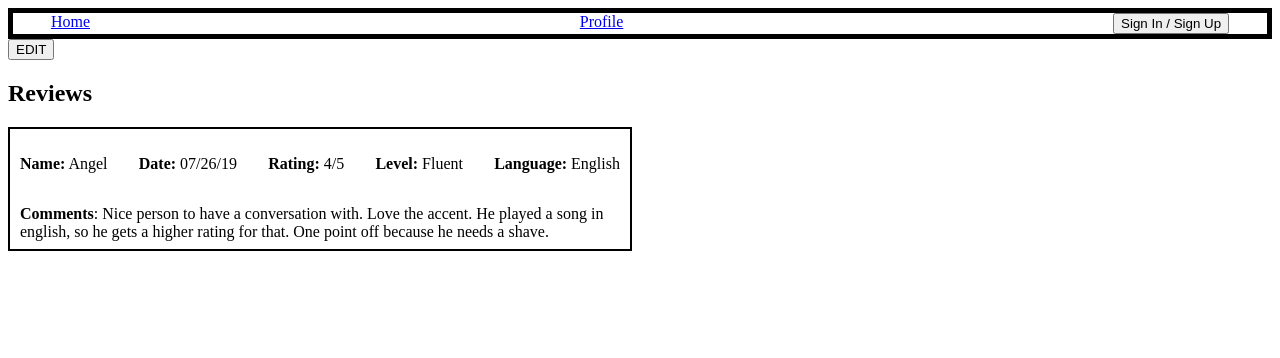
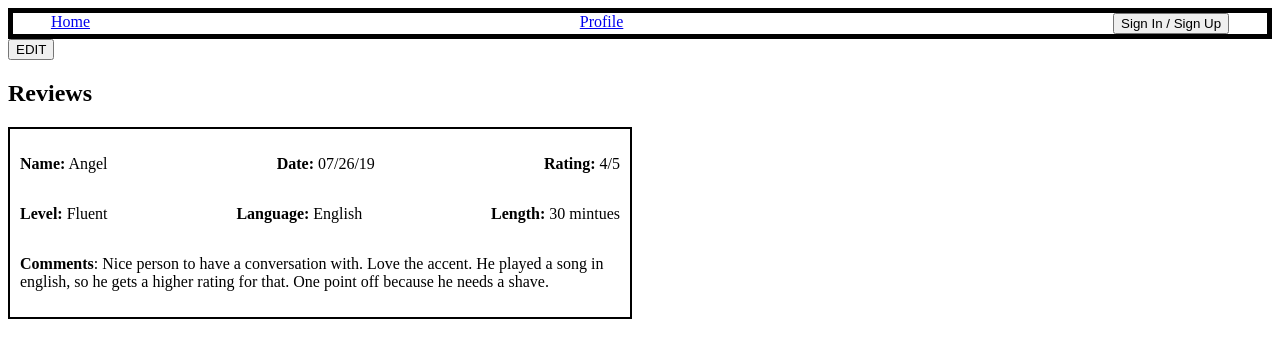
Before and after one commit to AngelEvelyn/Lang-Chat, a React app: page /profile in a window 1280 px wide. Shown: the top 358 px of the page. Built offline with nearby package versions, Linux system fonts and the light colour scheme; the HTML template or start-up script is replaced by a standard one.

Commit message:
Style change to Reviews

```diff
--- a/client/Components/ReviewCard.jsx
+++ b/client/Components/ReviewCard.jsx
@@ -3,28 +3,39 @@ import styled from 'styled-components';
 
 const ReviewCard = ({ reviewInfo }) => {
   return (
-
-        <div id={'conversation-' + reviewInfo.conversationId + '-div'}>
-          <ReviewCardStyled>
+    <ReviewCardStyled>
+      <div id={'conversation-' + reviewInfo.conversationId + '-div'}>
+        <span>
           <p><b>Name:</b> {' ' + reviewInfo.userId}</p>
           <p><b>Date:</b> {' ' + reviewInfo.date}</p>
           <p><b>Rating:</b> {' ' + reviewInfo.rating}</p>
+        </span>
+        <span>
           <p><b>Level:</b> {' ' + reviewInfo.level}</p>
           <p><b>Language:</b> {' ' + reviewInfo.language}</p>
-          <p><b>Comments</b>: {' ' + reviewInfo.review}</p>
-          </ReviewCardStyled>
-        </div>
+          <p><b>Length:</b> {' ' + reviewInfo.length}</p>
+        </span>
+        <p><b>Comments</b>: {' ' + reviewInfo.review}</p>
+      </div>
+    </ReviewCardStyled>
   );
 }
 
 const ReviewCardStyled = styled.div`
 display: flex;
 justify-content: space-between;
-flex-flow: row wrap;
-height: 100px;
+height: auto;
 width: 600px;
 padding: 10px;
 align-items: space-evenly;
-border: solid 2px black;`
+border: solid 2px black;
+
+div span {
+  display: flex;
+  justify-content: space-between;
+  width: 100%
+}
+
+`
 
 export default ReviewCard;
--- a/client/Containers/ReviewContainer.jsx
+++ b/client/Containers/ReviewContainer.jsx
@@ -10,6 +10,7 @@ function ReviewContainer() {
     language: 'English',
     date: '07/26/19',
     level: 'Fluent',
+    length: '30 mintues',
     review: 'Nice person to have a conversation with. Love the accent. He played a song in english, so he gets a higher rating for that. One point off because he needs a shave.'
   }]
   const reviews = reviewsArray.map((reviewObj) => {
```
